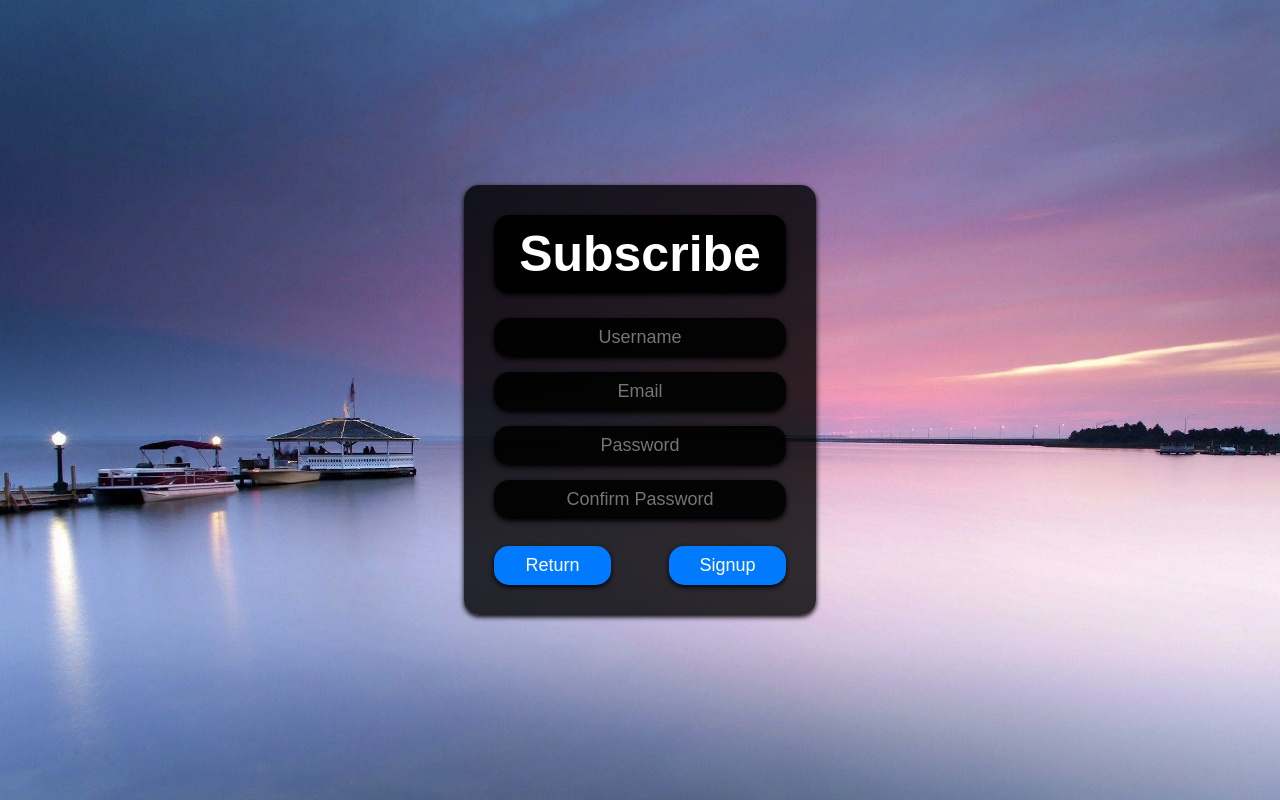
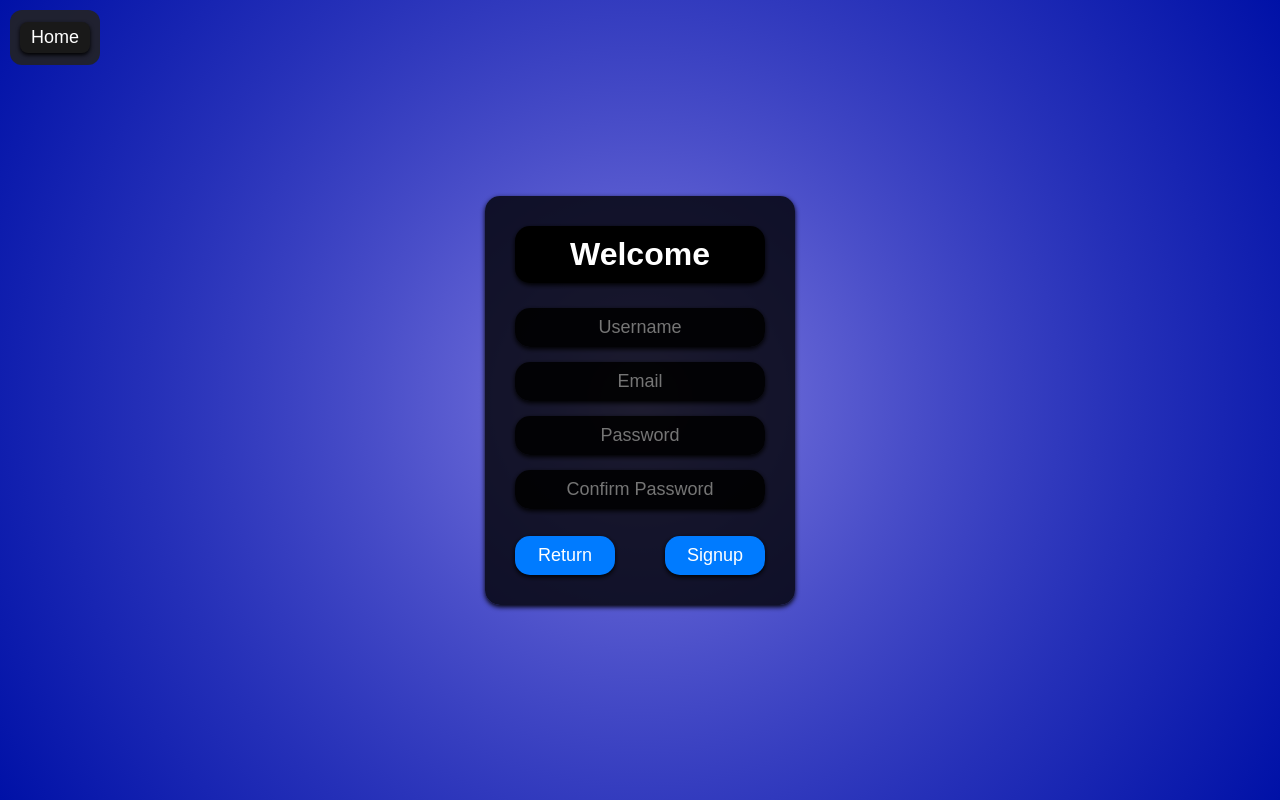
Before and after one commit to Kolby-MacDonald/WebProjects, a Flask app: page /signup in a window 1280 px wide. Run offline with Flask 3, Linux system fonts and the light colour scheme.

Commit message:
Lot's of comments.
Mostly Comments
Some colour changes and small styling changes.

```diff
--- a/app.py
+++ b/app.py
@@ -4,125 +4,126 @@ from flask import Flask, render_template, request, redirect, url_for, flash
 from flask_login import LoginManager, UserMixin, current_user, login_user, login_required, logout_user
 from sqlalchemy import create_engine
 from sqlalchemy.orm import sessionmaker
-from database_container.models import Users  # Import your Users model from the correct path
+from database_container.models import Users
 import hashlib
 import os
 import re
 
-
-load_dotenv() # Load Environment Variables
-
-app = Flask(__name__) # Define the application.
-app.config['SECRET_KEY'] = os.getenv('APP_KEY') # Development Key Environment Variable
-
-login_manager = LoginManager()
-login_manager.init_app(app)
-
-# Create a SQLAlchemy engine and session
-engine = create_engine(f"sqlite:///{os.getenv('DB_LOC')}", echo=True)
-Session = sessionmaker(bind=engine)
-session = Session()
-
-# Simulating a user database
+# Class to obtain user specific credentials.
 class User(UserMixin):
     def __init__(self, id, role):
         self.id = id
         self.role = role
 
+# Environment variables.
+load_dotenv()
 
-@app.route('/')
-def blog():
+# Instance of flask at this root.
+app = Flask(__name__)
+app.config['SECRET_KEY'] = os.getenv('APP_KEY')
 
-    return render_template('blog.html')
+# Instance of login manager for managing user sessions.
+login_manager = LoginManager()
+login_manager.init_app(app)
 
+# Create an SQLite Engine and print the queries made (remove echo after debugg).
+engine = create_engine(f"sqlite:///{os.getenv('DB_LOC')}", echo=True)
+
+# Object Relational Mapping database cursor (essentially).
+Session = sessionmaker(bind=engine)
+session = Session()
+
+# Load connecting users into user class.
 @login_manager.user_loader
 def load_user(id):
     user = session.query(Users).get(id)
-    print(user)
     if user:
-        return User(id=id, role=user.role)
-    return None
+        return User(id=id, role=user.role) # If user is controlled, make an instance.
+    return None # Gaurentee's no false authenitication.
 
-def is_safe_path(basedir, path):
-    return os.path.realpath(path).startswith(basedir)
-
+# Use form to login users.
 @app.route('/login', methods=['GET', 'POST'])
 def login():
-    if request.method == 'POST':
-        username = request.form['username']
+    if request.method == 'POST':  # If "submit" is given:
+        username = request.form['username'] # Get form credentials.
         input_password = request.form['password']
-        hashed_input_password = hashlib.sha3_512(input_password.encode()).hexdigest()  # Hash the input password
+        hashed_input_password = hashlib.sha3_512(input_password.encode()).hexdigest()  # Hash SHA#-512
 
-        user = session.query(Users).filter_by(username=username).first()
+        user = session.query(Users).filter_by(username=username).first() # Usernames are unique, grab first intance.
 
-        if user and user.password == hashed_input_password:  # Compare hashed passwords
-            user_obj = User(user.id, user.role)  # Create a User object for Flask-Login with id and role
-            login_user(user_obj)
-            return redirect(url_for('home'))
+        if user and user.password == hashed_input_password: # If user exist's and the password matches stored password:
+            user_obj = User(user.id, user.role) # Create the user object.
+            login_user(user_obj) # Flask session for that user object.
+            return redirect(url_for('blog')) # Return To Blog
         else:
-            flash('Invalid credentials. Please try again.', 'error')
+            flash('Invalid credentials. Please try again.', 'error') # Error message for credentials.
     return render_template('login.html')
 
+# Use form to sign users up.
 @app.route('/signup', methods=['GET', 'POST'])
 def signup():
     if request.method == 'POST':
         username = request.form['username']
+        email = request.form['email']
         password1 = request.form['password1']
         password2 = request.form['password1']
-        email = request.form['email']
 
-        if len(username) <= 5:
+        # Order failed states for invalid attempts.
+        if len(username) <= 5:                                                                           # Username must be 6 characters minimum
             flash('Username Must Be 6 Characters Minimum.', 'error')
-        elif session.query(session.query(Users).filter_by(username=username).exists()).scalar() == True:
+        elif session.query(session.query(Users).filter_by(username=username).exists()).scalar() == True: # Username must not be taken.
             flash('Username Taken.', 'error')
-        elif session.query(session.query(Users).filter_by(email=email).exists()).scalar() == True:
+        elif session.query(session.query(Users).filter_by(email=email).exists()).scalar() == True:       # Email must not be taken.
             flash('Email Taken.', 'error')
-        elif re.match(r'^[a-zA-Z0-9._%+-]+@[a-zA-Z0-9.-]+\.[a-zA-Z]{2,}$', email) is None:
+        elif re.match(r'^[a-zA-Z0-9._%+-]+@[a-zA-Z0-9.-]+\.[a-zA-Z]{2,}$', email) is None:               # REGEX email to control it's format.
             flash('Email Has Invalid Format.', 'error')
-        elif password1 != password2:
+        elif password1 != password2:                                                                     # Password and Confirm Password must match.
             flash('Password\'s Don\'t Match.', 'error')
-        elif len(password1) <= 7:
+        elif len(password1) <= 7:                                                                        # Password must be 8 characters minimum.
             flash(f'Password Must Be 8 Characters Minimum.', 'error')
-        elif not any(char.islower() for char in password1):
+        elif not any(char.islower() for char in password1):                                              # Password must contain 1 lowercase.
             flash(f'Password Must Have 1 Lowercase Letter.', 'error')
-        elif not any(char.isupper() for char in password1):
+        elif not any(char.isupper() for char in password1):                                              # Password must contain 1 uppercase.
             flash(f'Password Must Have 1 Uppercase Letter.', 'error')
-        elif not any(char in '!@#$%^&*()_+[]{}|;:,.<>?/~`"\'\\' for char in password1):
+        elif not any(char in '!@#$%^&*()_+[]{}|;:,.<>?/~`"\'\\' for char in password1):                  # Password must contain 1 special character.
             flash(f'Password Must Have 1 Special Character.', 'error')
         else:
             try:
-                role = "CompanyUser" # Just for now
-                hashed_password = hashlib.sha3_512(password1.encode()).hexdigest()
-                new_user = Users(username=username, password=hashed_password, role=role, email=email, company="Demo")
-                session.add(new_user)
-                session.commit()
-                flash('Account created successfully!', 'success')
-                return redirect(url_for('login'))
+                # INCLUDE SQLI CONTROLLER
+                role = "User" # Create a new user (later 2FAC will change this state).
+                hashed_password = hashlib.sha3_512(password1.encode()).hexdigest() # SHA3-512 Hash their password.
+                new_user = Users(username=username, password=hashed_password, role=role, email=email, company="Demo") # Create a user instance.
+                session.add(new_user) # Add a new user to the database.
+                session.commit() # Save that user to the database.
+                flash('Account created successfully!', 'success') # Success message.
+                return redirect(url_for('login')) # Redirect to login.
             except:
                 flash(f'Error: If persist\'s, contact X@gmail.com.', 'error')
 
     return render_template('signup.html')
 
+# Initial Page Upon Accessing the website
+@app.route('/')
+def blog():
+    user_status = "logged_out" # Assume the user logged out.
+    if current_user.is_authenticated: # Check if they are logged in.
+        user_status = "logged_in" #If so set the logged in status to logged in.
+        if current_user.role.lower() == "admin": # If the user is an admin (we're going to give them extra functionality).
+            pass
 
-@app.route('/admin', methods=['GET'])
+        elif current_user.role.lower() == "user": # If they are logged in they will get some extra functionality as well.
+            pass
+
+    return render_template('blog.html', user_status=user_status)
+
+# A page only accessable to admins.
+@app.route('/admin')
 @login_required
-def admin():
+def admin_page():
     if current_user.role.lower() != "admin":
-        # Redirect non-admin users to a restricted page or show an error message.
-        return redirect(url_for('home'))
-    # Render the admin page for admin users.
+        return redirect(url_for('blog'))
+
     return render_template('admin.html')
-
-@app.route('/home')
-@login_required
-def home():
-    is_admin = current_user.role.lower() == "admin"  # Check if user is admin
-    return render_template('home.html', is_admin=is_admin)
-
-@app.route('/restricted')
-@login_required
-def restricted():
-    return render_template('restricted.html')
 
 @app.route('/logout')
 @login_required
@@ -130,12 +131,14 @@ def logout():
     logout_user()
     return redirect(url_for('login'))
 
-@app.errorhandler(401)
-@app.errorhandler(403)
-@app.errorhandler(404)
-@app.errorhandler(500)
+# Error control for directory traversal attack.
+# Hidding web status codes related to traversal prevents page discovery.
+@app.errorhandler(401) # Unauthorized Access ( Not logged in )
+@app.errorhandler(403) # Forbidden Access ( Logged in )
+@app.errorhandler(404) # Resource Not Found ( Page Doesn't Exist )
+@app.errorhandler(500) # Server Error ( Provides log details about the website. )
 def error_handler(e):
-    return redirect(url_for('login'))
+    return redirect(url_for('blog'))
 
 if __name__ == '__main__':
     app.run(debug=True)
--- a/static/css/access_style.css
+++ b/static/css/access_style.css
@@ -1,111 +1,181 @@
+/*
+Colour
+Font/Text
+Sub Container
+Spacing/Margins/Padding/Radius
+Position/Size
+Characteristics (Cursor)
+*/
+
 /* Reset some default styles */
 body, h1, p, ul, li {
     margin: 0;
     padding: 0;
 }
 
-/* Apply some basic styling */
+/* Apply the style guide to .access-banner */
+.access-banner {
+    background-color: rgba(35, 35, 35, 0.9);
+
+    font-family: Arial, sans-serif;
+    text-align: center;
+
+    display: flex;
+    flex-direction: column;
+    align-items: center;
+    justify-content: space-evenly;
+
+    margin: 10px;
+    padding: 10px;
+    border-radius: 12px;
+
+    position: absolute;
+    top: 0;
+    left: 0;
+    width: 70px;
+    height: 35px;
+}
+
+/* "access banner" for home redirect button */
+.access-banner button {
+    color: white;
+    background-color: rgb(25, 25, 25);
+    box-shadow: 0 2px 4px rgb(0, 0, 0);
+
+    font-size: 18px;
+    text-align: center;
+
+    padding: 4px;
+    border: 1px solid transparent;
+    border-radius: 8px;
+
+    width: 70px; /* Not sure why 100% doesn't work */
+    cursor: pointer;
+}
+
+/* Home button hover characteristic */
+.access-banner button:hover {
+    color: #007bff;
+    background-color: black;
+}
+
+/* Main form styling */
 body {
-    font-family: Arial, sans-serif;
     background-color: #f2f2f2;
     color: white;
+
+    font-family: Arial, sans-serif;
+
     display: flex;
     align-items: center;
     justify-content: center;
+
     height: 100vh;
     background-position: center;
 }
 
-.container {
-    max-width: 1000px;
-    padding: 30px;
+/* Login/Signup Form Styling Container */
+.central-container {
+
     background-color: rgba(0, 0, 0, 0.8);
-    border-radius: 15px;
     box-shadow: 0 2px 5px rgba(0, 0, 0, 1);
 
+    padding: 30px;
+    border-radius: 15px;
 }
 
-.titlecontainer {
-    font-size: 25px;
-    font-weight: bold; /* Set to bold */
-    padding-top: 10px;
-    padding-bottom: 10px;
-    padding-left: 25px;
-    padding-right: 25px;
+/* Title for the page */
+.central-container .title-container {
+    background-color: rgba(0, 0, 0, 1);
+    box-shadow: 0 2px 5px rgba(0, 0, 0, 1);
+
+    font-weight: bold;
     text-align: center;
-    max-width: 1000px;
-    background-color: rgba(0, 0, 0, 1);
+
+    padding: 10px 25px;
     border-radius: 15px;
-    box-shadow: 0 2px 5px rgba(0, 0, 0, 1);
 }
 
-/* Form styling */
-form {
+/* Move the form down inside of the container */
+.central-container form {
     margin-top: 25px;
 }
 
-.button-container {
+/* Assuring the Submit/Redirect buttons are dynamically controlled */
+.central-container .button-container {
     display: flex;
     justify-content: space-between;
 }
 
-input[type="text"],
-input[type="password"],
-input[type="submit"],
-button[type="button"] {
-    width: 100%;
-    padding: 8px; /* Adjusted padding */
+/* Input styling*/
+.central-container input[type="text"],
+.central-container input[type="password"] {
+    color: #007bff;
+    background-color: rgba(0, 0, 0, 0.9);
+    box-shadow: 0 2px 5px rgba(0, 0, 0, 1);
+
+    text-align: center;
+    font-size: 18px;
+
+    box-sizing: border-box;
+    padding: 8px;
     margin-bottom: 15px;
     border: 1px solid transparent;
-    background-color: rgba(0, 0, 0, 0.9);
     border-radius: 15px;
-    font-size: 18px;
-    box-sizing: border-box; /* Added box-sizing property */
-    text-align: center;
-    color: #007bff;
-    box-shadow: 0 2px 5px rgba(0, 0, 0, 1);
+
+    width: 100%;
 }
 
-/* Style for autofill state */
-input[type="text"]:-webkit-autofill,
-input[type="password"]:-webkit-autofill,
-input[type="submit"]:-webkit-autofill,
-button[type="button"]:-webkit-autofill {
+/* Style for autofill state : Annoying chrome fix */
+.central-container input[type="text"]:-webkit-autofill,
+.central-container input[type="password"]:-webkit-autofill {
     -webkit-text-fill-color: #007bff;
-    transition: background-color 5000s ease-in-out 0s; /* Override Chrome's autofill background color */
+    transition: background-color 5000s ease-in-out 0s;
 }
 
-input[type="submit"],
-button[type="button"] {
+/* Submit and Button Stylign*/
+.central-container input[type="submit"],
+.central-container button[type="button"] {
+    color: #fff;
+    background-color: #007bff;
+    box-shadow: 0 2px 5px rgba(0, 0, 0, 1);
+
+    text-align: center;
+
+    padding: 8px;
+    border-radius: 15px;
     margin-top: 12px;
     margin-bottom: 0px;
-    background-color: #007bff;
-    color: #fff;
+
+    box-sizing: border-box;
+    width: 40%;
+    border: 1px solid transparent;
+    font-size: 18px;
+
     cursor: pointer;
-    width: 40%;
-    font-size: 18px;
-    box-sizing: border-box; /* Added box-sizing property */
 }
 
-input[type="submit"]:hover,
-button[type="button"]:hover {
+.central-container input[type="submit"]:hover,
+.central-container button[type="button"]:hover {
     background-color: black;
     color: #007bff;
 }
 
-.message-list {
+.central-container .message-list {
+    text-align: center;
+    font-size: 18px;
+
+    padding: 0;
+
     list-style: none;
-    padding: 0;
-    text-align: center; /* Center the messages */
-    font-size: 18px;
 }
 
 /* Error messages */
-.error {
+.central-container .error {
     color: red;
 }
 
 /* Additional styles for the success and error classes */
-.success {
+.central-container .success {
     color: green;
 }
--- a/templates/admin.html
+++ b/templates/admin.html
@@ -1,3 +1,4 @@
+<!-- Likely when users get a home page, this will be admins home page -->
 <!DOCTYPE html>
 <html>
 <head>
--- a/templates/signup.html
+++ b/templates/signup.html
@@ -1,13 +1,36 @@
+<!-- NEEDS COMMENTS -->
 <!DOCTYPE html>
 <html>
 <head>
     <title>Signup</title>
     <link rel="stylesheet" href="{{ url_for('static', filename='css/access_style.css') }}">
 </head>
-<body
-    style="background-image: url('../static/images/signup.jpg'); background-size: cover;">
-    <div class="container">
-        <div class="titlecontainer"><h1 align="center">Subscribe</h1></div>
+<style>
+    body::before {
+        content: '';
+        background: radial-gradient(circle at center, rgb(149, 141, 235), 35% ,rgb(0, 17, 167));
+        position: fixed;
+        top: 0;
+        left: 0;
+        width: 100%;
+        height: 100%;
+        z-index: -1;
+        pointer-events: none;
+    }
+</style>
+<body>
+    <div class="access-banner">
+        <div class="button-container">
+            <button type="button" onclick="redirectToLogin()">Home</button>
+            <script>
+                function redirectToLogin() {
+                    window.location.href = "/";
+                }
+            </script>
+        </div>
+    </div>
+    <div class="central-container">
+        <div class="title-container"><h1>Welcome</h1></div>
         <form method="POST" action="{{ url_for('signup') }}">
             <input type="text" name="username" placeholder="Username" required><br>
             <input type="text" name="email" placeholder="Email" required><br>
```
Also changed, not shown: database_container/models.py (+37 -13 lines), static/css/blog_style.css (+160 -53 lines), templates/blog.html (+28 -8 lines), templates/home.html (deleted, +0 -16 lines), templates/login.html (+28 -5 lines), templates/restricted.html (deleted, +0 -14 lines), 1 other file.
